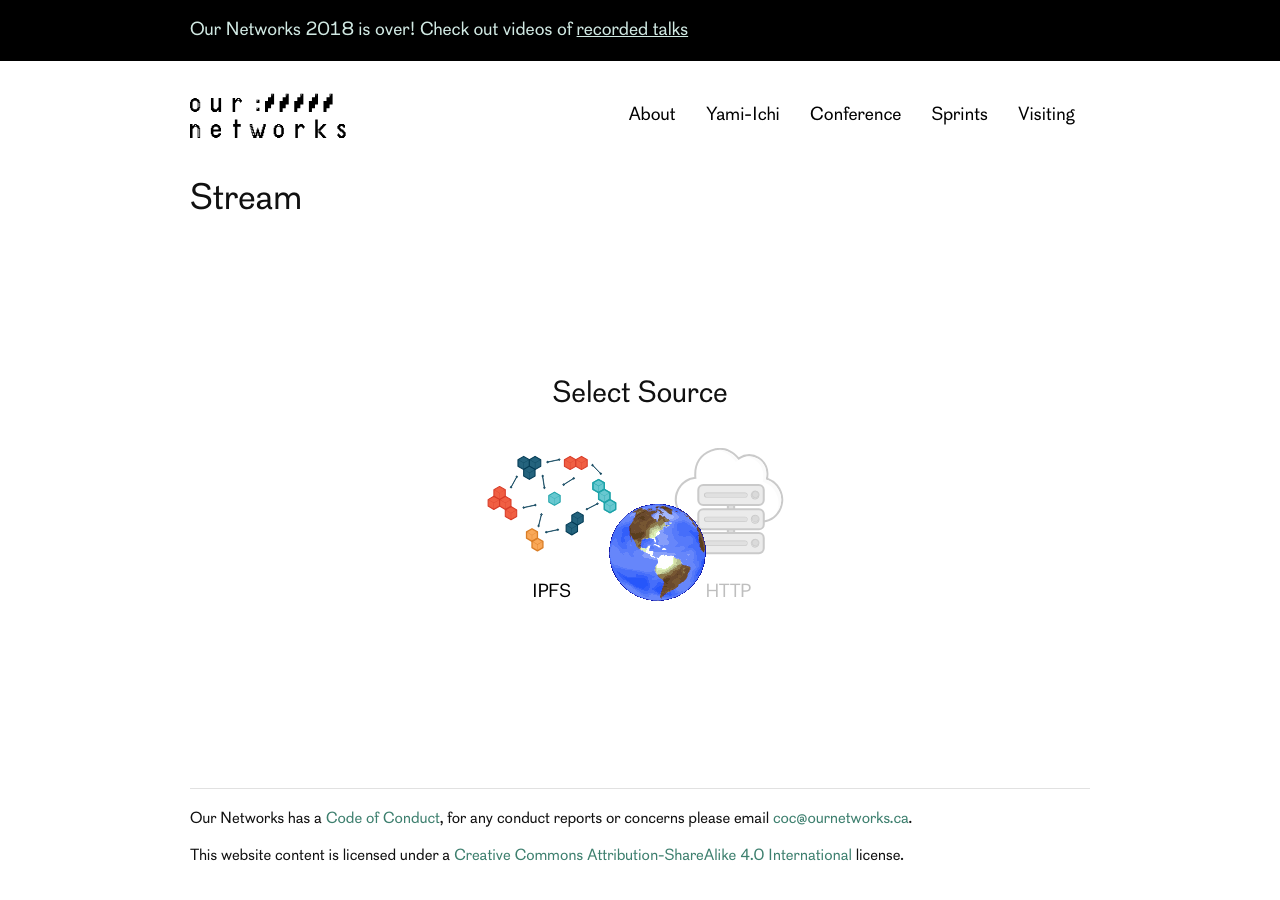
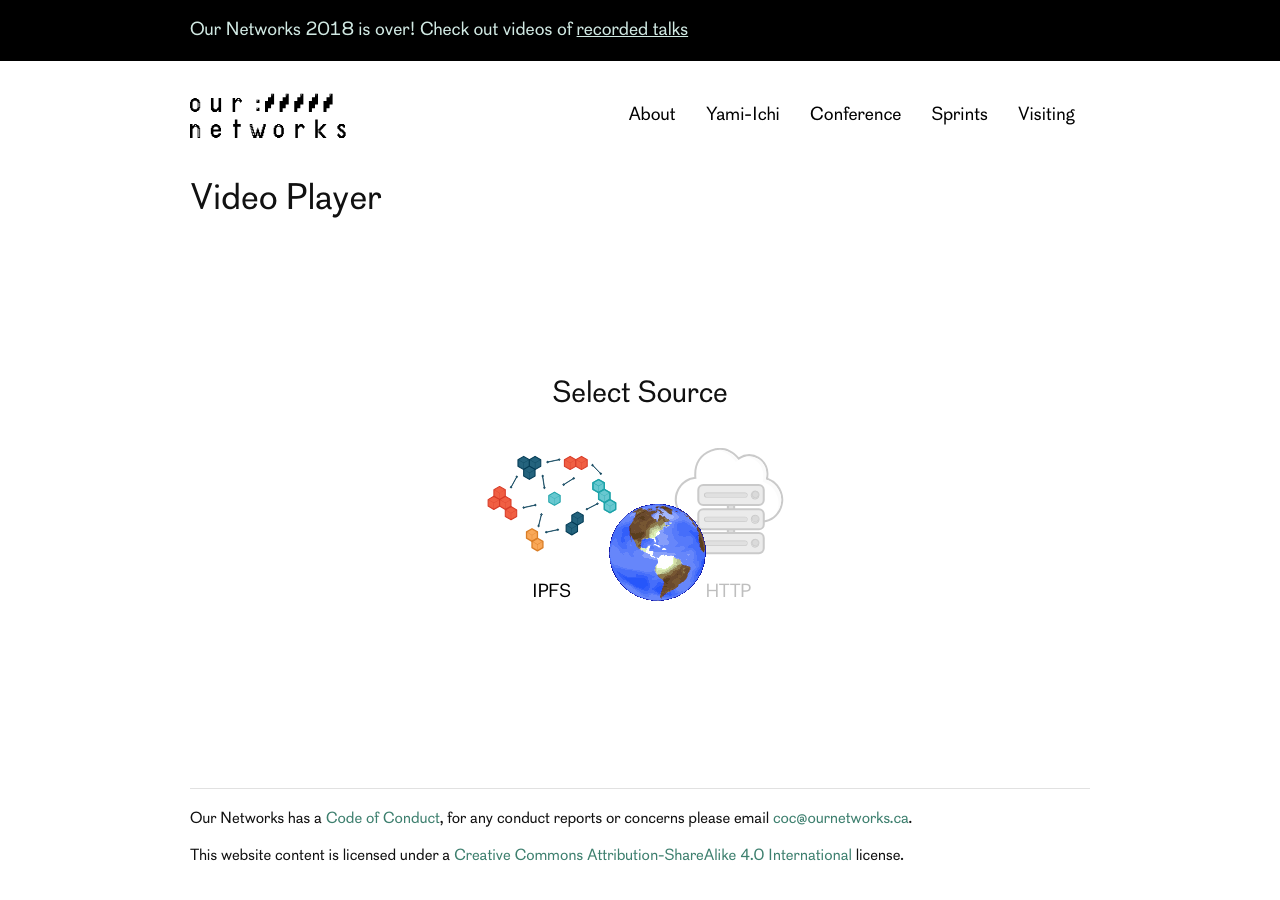
Before and after one commit to ournetworks/ournetworks.ca, a Jekyll site: the page built from streamz.md, in a window 1280 px wide and 928 px high. Shown: the top 900 px of the window. Built offline with Jekyll 4.4.1, drawn with Linux system fonts in a browser that asks for light colours.

Commit message:
Change title of streamz

```diff
--- a/streamz.md
+++ b/streamz.md
@@ -1,8 +1,8 @@
 ---
 layout: page
 order: 0
-title: "Stream"
-titleDisplay: "Stream"
+title: "Video Player"
+titleDisplay: "Video Player"
 ---
 
 <style type="text/css">
```
